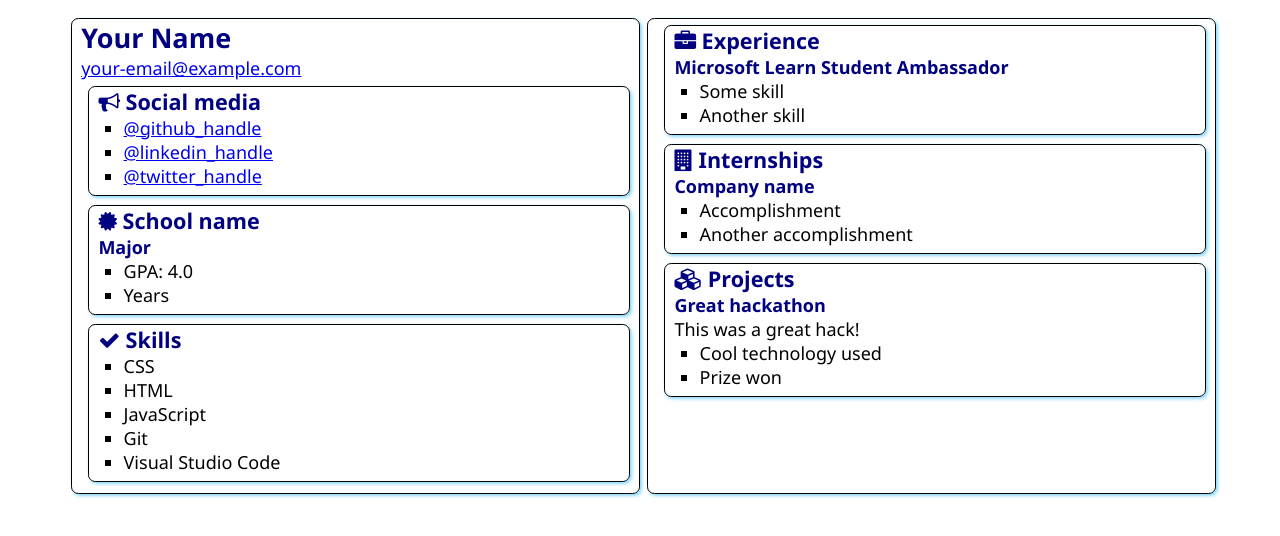
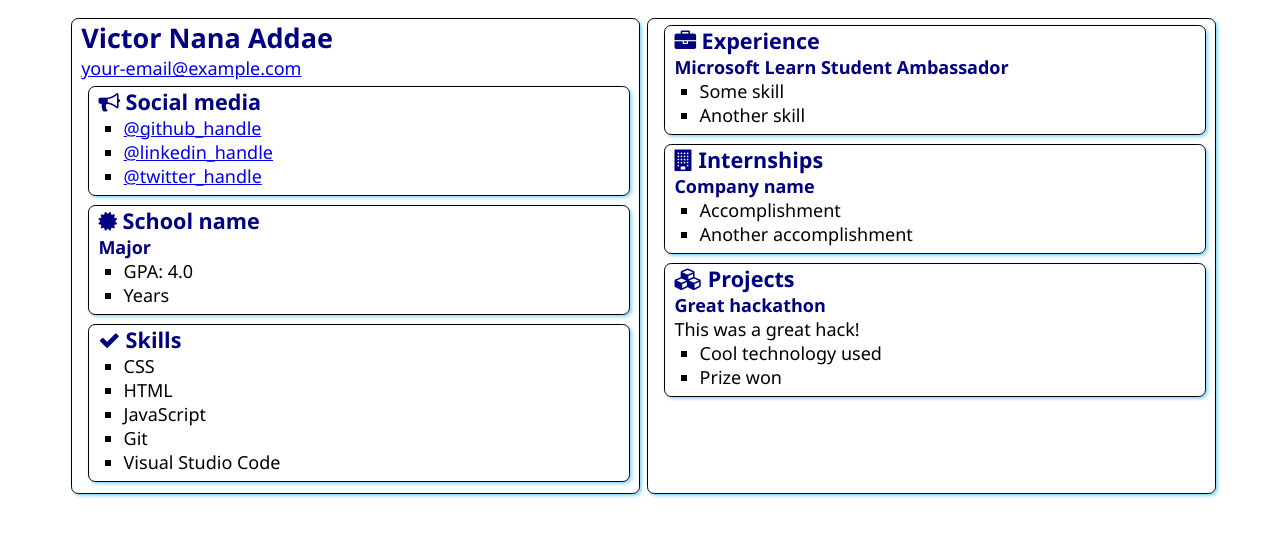
Before and after one commit to NanaAddae95/SATechnicalOnboarding, a plain HTML site: page src/index.html in a window 1280 px wide. Drawn offline with Linux system fonts and the light colour scheme.

Commit message:
Added My Name
I replaced "Your Name" heading on line 15 with my real name "Victor Nana Addae".

```diff
--- a/src/index.html
+++ b/src/index.html
@@ -12,7 +12,7 @@
 <body>
     <main>
         <article class="box">
-            <h1>Your Name</h1>
+            <h1>Victor Nana Addae</h1>
             <div><a href="mailto:your.email@example.com">your-email@example.com</a></div>
 
             <section class="box">
```
